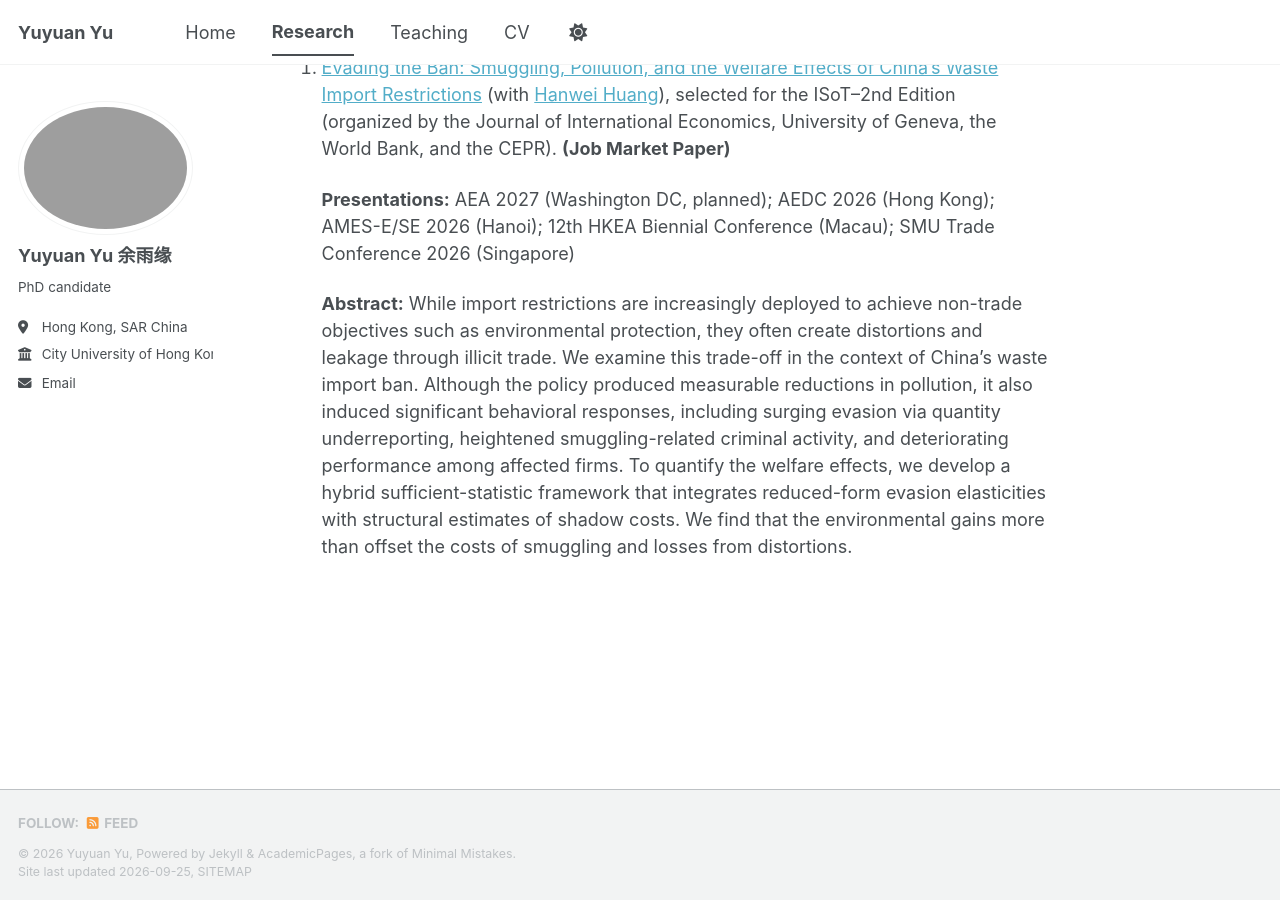
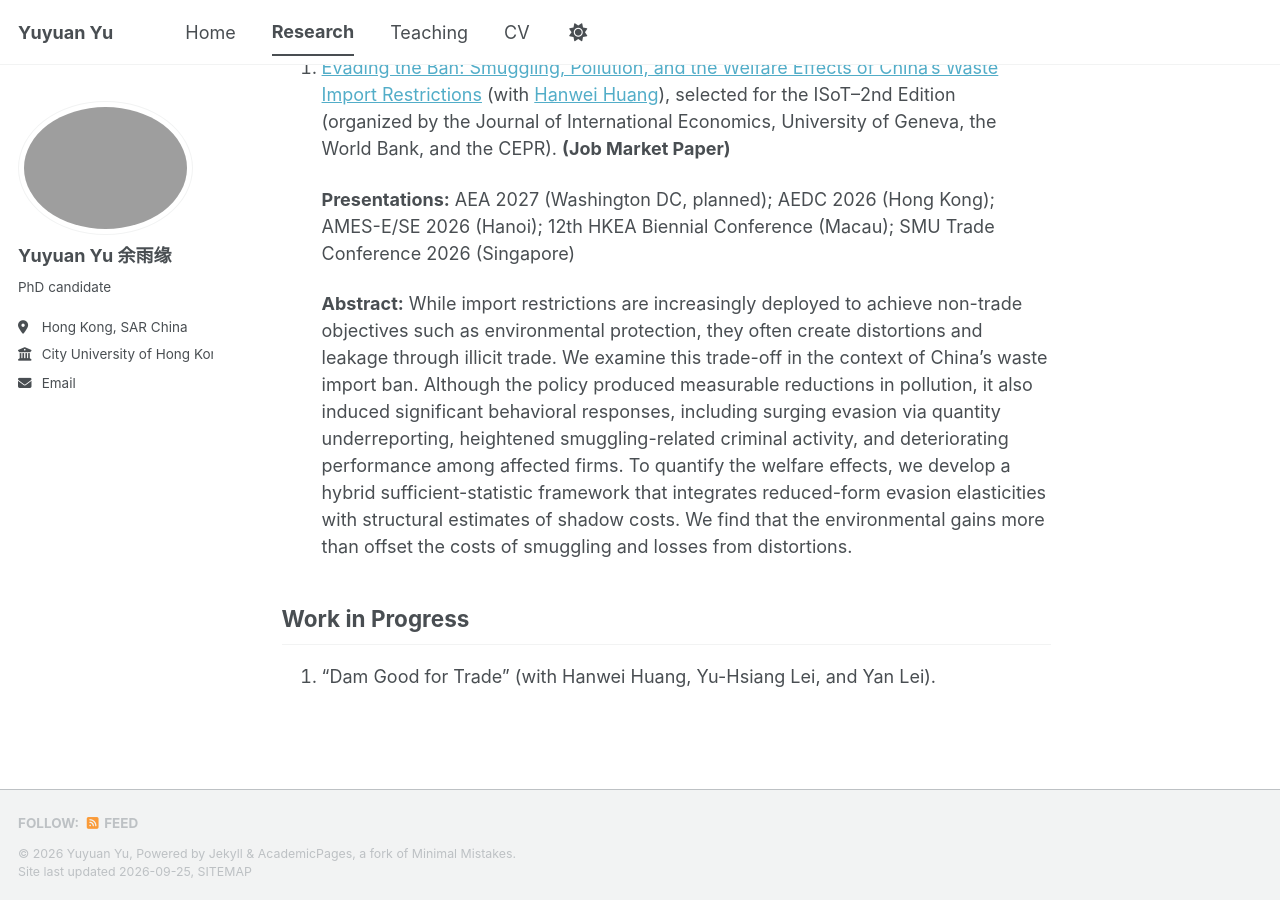
Before and after one commit to yuyuan1yu/yuyuan1yu.github.io, a Jekyll site: the page built from _pages/research.md, in a window 1280 px wide and 900 px high, scrolled down 583 px. Built offline with Jekyll 4.4.1, drawn with Linux system fonts in a browser that asks for light colours; a style sheet for code colours, icons or effects is not loaded.

Commit message:
Update research.md

```diff
--- a/_pages/research.md
+++ b/_pages/research.md
@@ -25,3 +25,7 @@ author_profile: true
    heightened smuggling-related criminal activity, and deteriorating performance among affected firms.
    To quantify the welfare effects, we develop a hybrid sufficient-statistic framework that integrates reduced-form evasion elasticities with structural estimates of shadow costs.
    We find that the environmental gains more than offset the costs of smuggling and losses from distortions.
+
+## Work in Progress
+
+1. "Dam Good for Trade" (with Hanwei Huang, Yu-Hsiang Lei, and Yan Lei).
```
